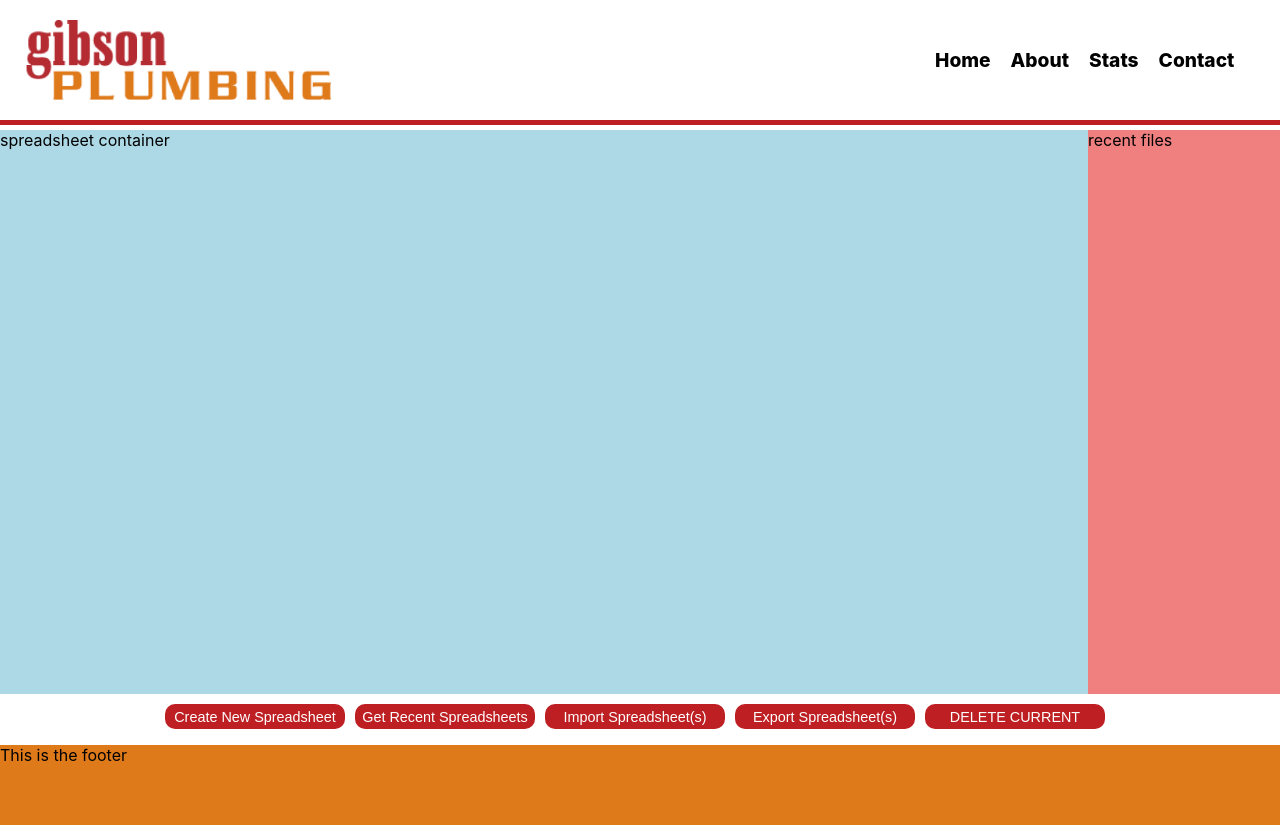
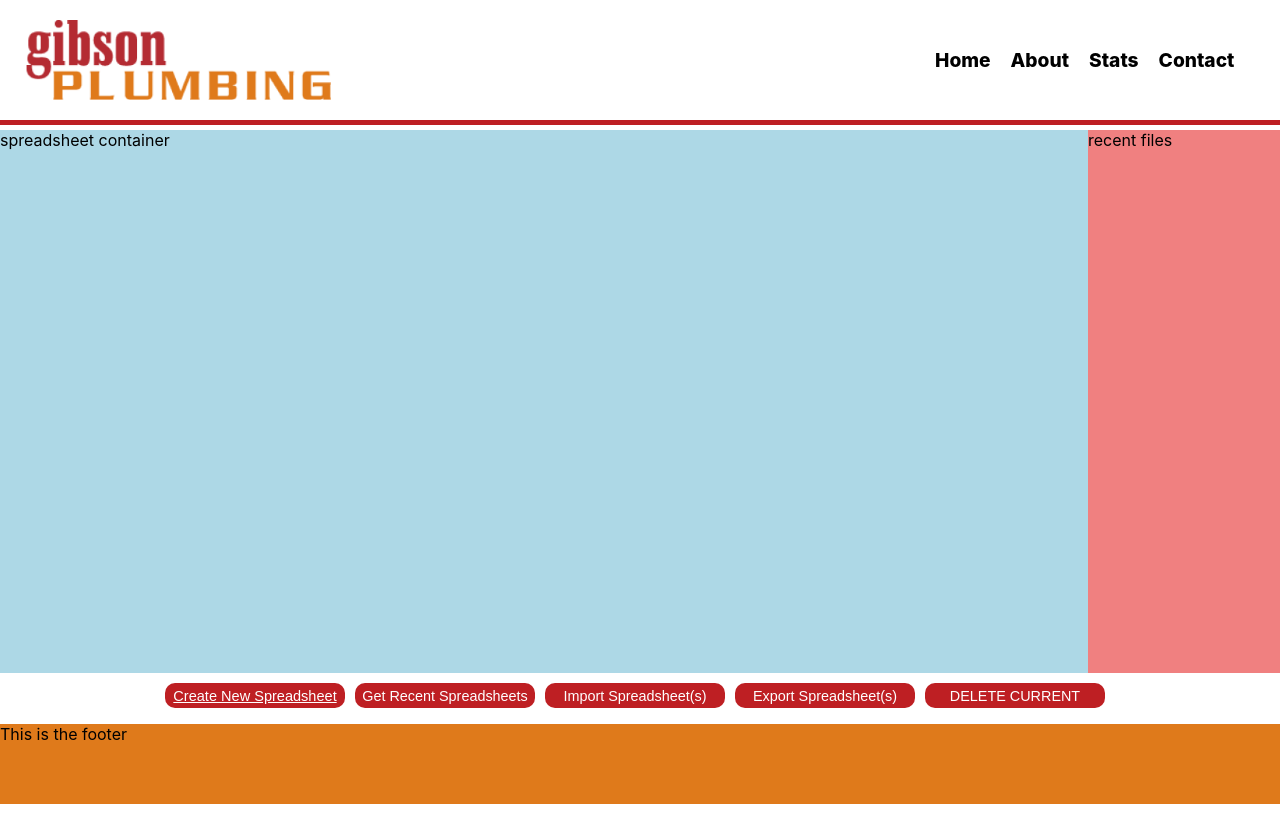
Before and after one commit to JS-goose/gibson-code-challenge, a React (Create React App) app: page / in a window 1280 px wide. In both pictures the pointer is over the button "Create New Spreadsheet". After the commit the page ends 804 px from the top, so only its background shows below. Built offline with nearby package versions, Linux system fonts and the light colour scheme; no server answers.

Commit message:
added control button hover styling

```diff
--- a/src/components/CenterContent/CenterContent.module.css
+++ b/src/components/CenterContent/CenterContent.module.css
@@ -1,5 +1,5 @@
 #center-content-container {
-    height: calc(100vh - 19.5vh - 10vh);
+    height: calc(100vh - 22.1vh - 10vh);
     display: flex;
     flex-direction: row;
     justify-content: center;
@@ -37,3 +37,8 @@
     border: none;
     cursor: pointer;
 }
+
+.control-buttons:hover {
+    font-size: 0.91rem;
+    text-decoration: underline;
+}
```
